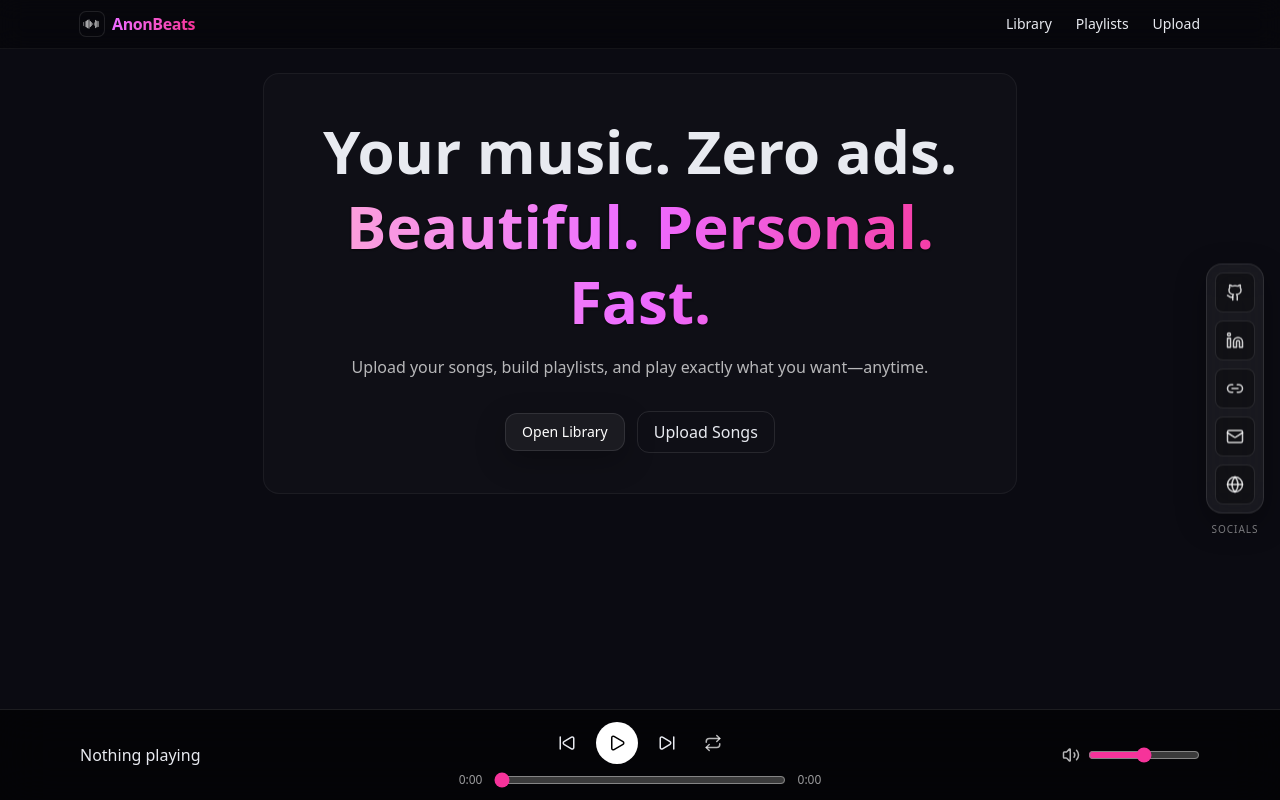
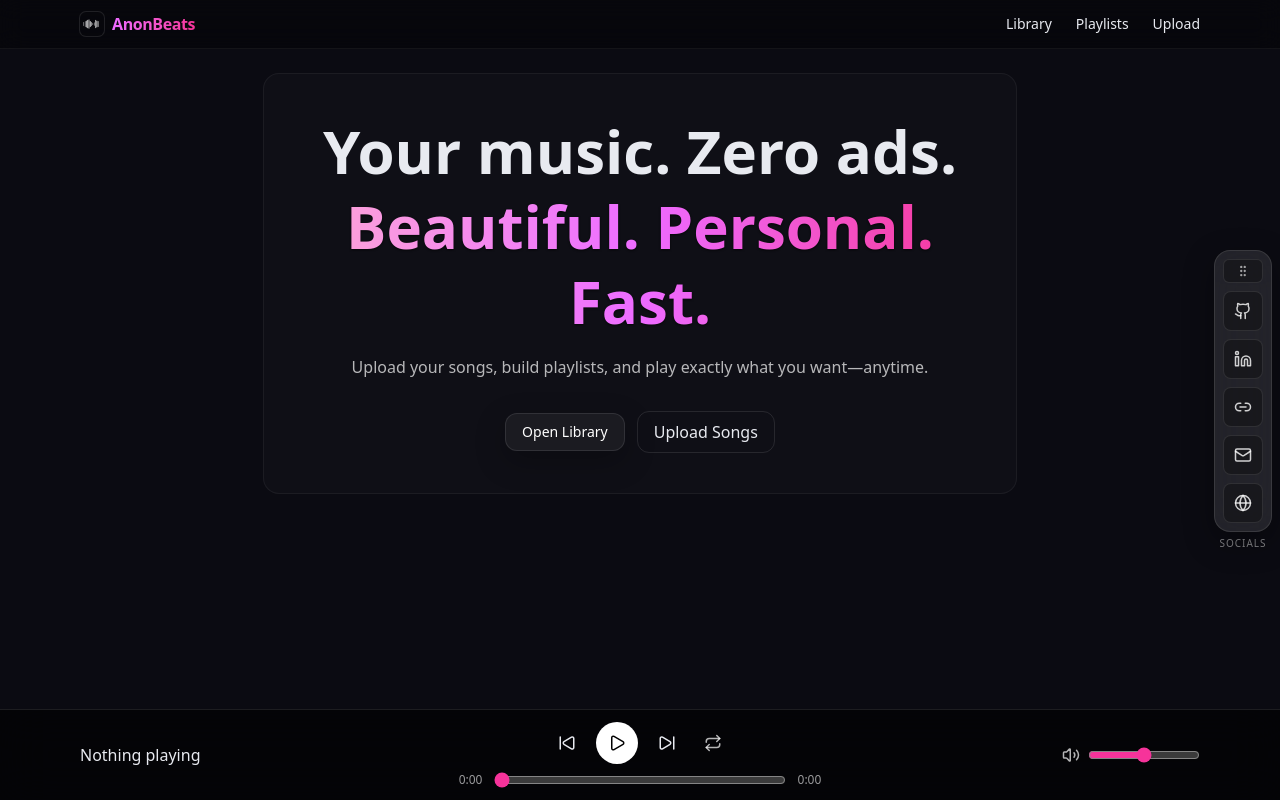
Before and after one commit to TuShArBhArDwA/AnonBeats, a Next.js app: page / in a window 1280 px wide. Built offline with nearby package versions, Linux system fonts and the light colour scheme.

Commit message:
made social tab draggable

```diff
--- a/src/app/layout.tsx
+++ b/src/app/layout.tsx
@@ -4,7 +4,7 @@ import Link from 'next/link';
 import Image from 'next/image';
 import { PlayerProvider } from '@/lib/player-context';
 import PlayerBar from '@/components/ui/PlayerBar';
-import SocialsBar from '@/components/SocialsBar';
+import SocialsBarDraggable from '@/components/SocialsBarDraggable';
 export const metadata: Metadata = {
   title: 'AnonBEATS',
   description: 'Your personal, ad-free music player',
@@ -35,7 +35,7 @@ export default function RootLayout({ children }: { children: React.ReactNode })
 
         <PlayerProvider>
           <main className="mx-auto max-w-6xl px-4 py-6 flex-1 pb-24">{children}</main>
-          <SocialsBar />
+          <SocialsBarDraggable />
           <PlayerBar />
         </PlayerProvider>
       </body>
--- /dev/null
+++ b/src/components/SocialsBarDraggable.tsx
@@ -0,0 +1,183 @@
+'use client';
+import Link from 'next/link';
+import { useEffect, useRef, useState } from 'react';
+import { motion } from 'framer-motion';
+import { Github, Linkedin, Link2, Mail, Globe, GripVertical } from 'lucide-react';
+
+type SocialItem = {
+  href: string;
+  label: string;
+  Icon: React.ComponentType<{ size?: number; className?: string }>;
+};
+
+const LINKS: SocialItem[] = [
+  { href: 'https://github.com/TuShArBhArDwA', label: 'GitHub', Icon: Github },
+  { href: 'https://www.linkedin.com/in/bhardwajtushar2004/', label: 'LinkedIn', Icon: Linkedin },
+  { href: 'https://topmate.io/tusharbhardwaj', label: 'Topmate', Icon: Link2 },
+  { href: 'mailto:tusharbhardwaj2617@gmail.com', label: 'Email', Icon: Mail },
+  { href: 'https://tushar-bhardwaj.vercel.app/', label: 'Portfolio', Icon: Globe },
+];
+
+const PADDING = 8;        // screen padding
+const SNAP = 24;          // snap to left/right edges if close
+const BOTTOM_SAFE = 96;   // keep above player bar
+
+function clamp(n: number, min: number, max: number) {
+  return Math.max(min, Math.min(max, n));
+}
+
+export default function SocialsBarDraggable() {
+  const wrapRef = useRef<HTMLDivElement>(null);
+  const [pos, setPos] = useState({ x: 0, y: 0 });
+  const [dragging, setDragging] = useState(false);
+  const offsetRef = useRef({ x: 0, y: 0 });
+
+  // Default position: right-center on every mount (no persistence)
+  useEffect(() => {
+    const el = wrapRef.current;
+    const vw = window.innerWidth;
+    const vh = window.innerHeight;
+    const w = (el?.offsetWidth ?? 72);
+    const h = (el?.offsetHeight ?? 220);
+    const x = vw - w - PADDING;                   // right with padding
+    const y = clamp(Math.round(vh / 2 - h / 2), PADDING, vh - h - PADDING - BOTTOM_SAFE);
+    setPos({ x, y });
+  }, []);
+
+  // Keep inside viewport on resize (still not persisted)
+  useEffect(() => {
+    const onResize = () => {
+      const el = wrapRef.current;
+      if (!el) return;
+      const vw = window.innerWidth;
+      const vh = window.innerHeight;
+      const w = el.offsetWidth || 72;
+      const h = el.offsetHeight || 220;
+      setPos((p) => ({
+        x: clamp(p.x, PADDING, vw - w - PADDING),
+        y: clamp(p.y, PADDING, vh - h - PADDING - BOTTOM_SAFE),
+      }));
+    };
+    window.addEventListener('resize', onResize);
+    return () => window.removeEventListener('resize', onResize);
+  }, []);
+
+  const onPointerDown = (e: React.PointerEvent) => {
+    // Start drag only from the handle
+    const handle = (e.target as HTMLElement).closest('[data-drag-handle="1"]');
+    if (!handle) return;
+    const el = wrapRef.current;
+    if (!el) return;
+    const rect = el.getBoundingClientRect();
+    offsetRef.current = { x: e.clientX - rect.left, y: e.clientY - rect.top };
+    setDragging(true);
+    (e.target as HTMLElement).setPointerCapture?.(e.pointerId);
+  };
+
+  const onPointerMove = (e: React.PointerEvent) => {
+    if (!dragging) return;
+    const el = wrapRef.current;
+    if (!el) return;
+    const vw = window.innerWidth;
+    const vh = window.innerHeight;
+    const w = el.offsetWidth || 72;
+    const h = el.offsetHeight || 220;
+    const nx = clamp(e.clientX - offsetRef.current.x, PADDING, vw - w - PADDING);
+    const ny = clamp(e.clientY - offsetRef.current.y, PADDING, vh - h - PADDING - BOTTOM_SAFE);
+    setPos({ x: nx, y: ny });
+  };
+
+  const onPointerUp = (e: React.PointerEvent) => {
+    if (!dragging) return;
+    setDragging(false);
+    const el = wrapRef.current;
+    if (!el) return;
+    const vw = window.innerWidth;
+    const w = el.offsetWidth || 72;
+
+    // Snap to left/right edges if close (still no persistence)
+    let nx = pos.x;
+    if (nx < PADDING + SNAP) nx = PADDING;
+    if (vw - (nx + w) < SNAP) nx = vw - w - PADDING;
+    setPos({ x: nx, y: pos.y });
+    try { (e.target as HTMLElement).releasePointerCapture?.(e.pointerId); } catch {}
+  };
+
+  return (
+    <>
+      {/* Desktop draggable pill */}
+      <div
+        ref={wrapRef}
+        className={`fixed z-50 hidden md:block touch-none select-none ${dragging ? 'cursor-grabbing' : 'cursor-default'}`}
+        style={{ left: 0, top: 0, transform: `translate3d(${pos.x}px, ${pos.y}px, 0)` }}
+        onPointerDown={onPointerDown}
+        onPointerMove={onPointerMove}
+        onPointerUp={onPointerUp}
+        onPointerCancel={onPointerUp}
+      >
+        <div className="rounded-2xl border border-white/10 bg-white/10 backdrop-blur-xl p-2 shadow-[0_10px_30px_rgba(0,0,0,0.35)]">
+          {/* Drag handle */}
+          <button
+            data-drag-handle="1"
+            aria-label="Drag socials"
+            title="Drag to move"
+            className="mb-2 grid h-6 w-full place-items-center rounded-md border border-white/10 bg-black/30 text-white/60 hover:text-white"
+          >
+            <GripVertical size={14} />
+          </button>
+
+          <div className="flex flex-col items-center gap-2">
+            {LINKS.map(({ href, label, Icon }) => (
+                <motion.div
+                key={label}
+                initial={{ y: 6, opacity: 0 }}
+                animate={{ y: 0, opacity: 1 }}
+                transition={{ duration: 0.25 }}
+                className="relative"
+              >
+              <Link
+                key={label}
+                href={href}
+                target="_blank"
+                rel="noopener noreferrer"
+                aria-label={label}
+                title={label}
+                className="group grid h-10 w-10 place-items-center rounded-lg border border-white/10 bg-black/30 text-white/80 transition
+                           hover:text-white hover:bg-white/15 hover:border-white/20 focus:outline-none focus:ring-2 focus:ring-pink-500/50"
+              >
+                <Icon size={18} className="transition-transform group-hover:scale-110" />
+                <span className="pointer-events-none absolute right-full top-1/2 mr-2 hidden -translate-y-1/2 whitespace-nowrap rounded-md
+                                 border border-white/10 bg-black/70 px-2 py-1 text-[10px] text-white/80 opacity-0 shadow
+                                 transition group-hover:block group-hover:opacity-100">
+                  {label}
+                </span>
+              </Link>
+              </motion.div>
+            ))}
+          </div>
+        </div>
+        <div className="mt-1 text-center text-[10px] tracking-widest text-white/50">SOCIALS</div>
+      </div>
+
+      {/* Mobile mini row (kept as you had) */}
+      <aside className="fixed bottom-24 right-3 z-50 md:hidden">
+        <div className="flex items-center gap-2 rounded-2xl border border-white/10 bg-white/10 px-2 py-2 backdrop-blur-xl shadow-[0_10px_30px_rgba(0,0,0,0.35)]">
+          {LINKS.slice(0, 4).map(({ href, label, Icon }) => (
+            <Link
+              key={label}
+              href={href}
+              target="_blank"
+              rel="noopener noreferrer"
+              aria-label={label}
+              title={label}
+              className="grid h-9 w-9 place-items-center rounded-lg border border-white/10 bg-black/30 text-white/80
+                         transition hover:text-white hover:bg-white/15 hover:border-white/20"
+            >
+              <Icon size={16} />
+            </Link>
+          ))}
+        </div>
+      </aside>
+    </>
+  );
+}
```
